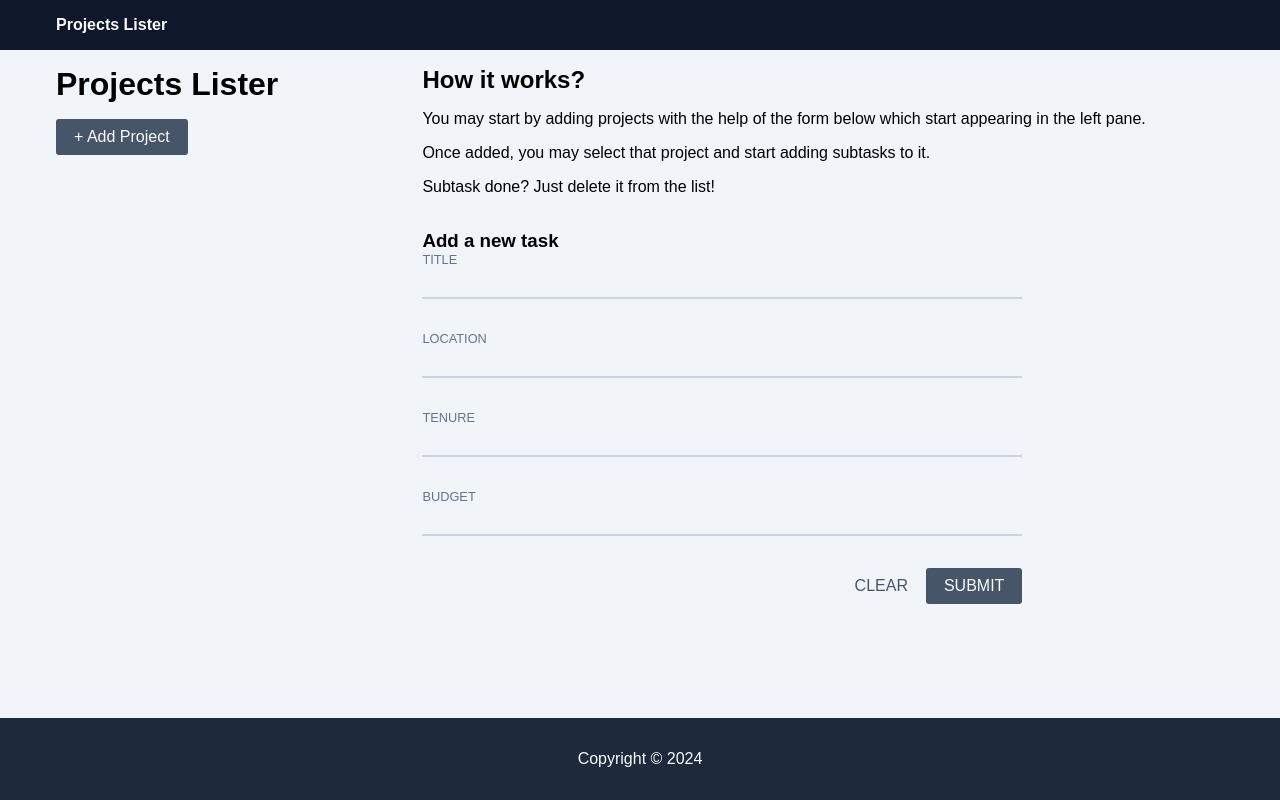
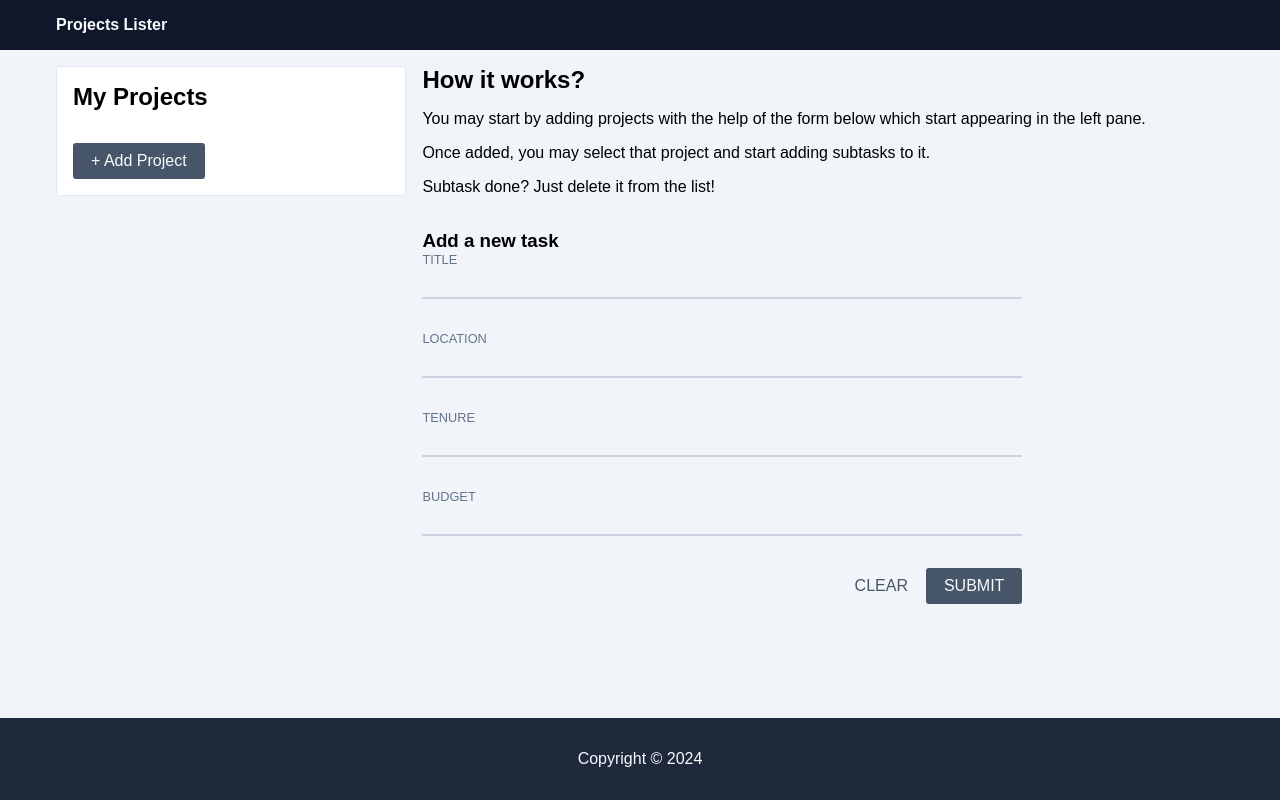
Before and after one commit to sample-react-projects/projects-lister, a React (Vite) app: page / in a window 1280 px wide. Built offline with nearby package versions, Linux system fonts and the light colour scheme.

Commit message:
Fix left rail

```diff
--- /dev/null
+++ b/src/components/left-rail/LeftRail.module.scss
@@ -0,0 +1,5 @@
+.container {
+  display: flex;
+  flex-direction: column;
+  row-gap: 1rem;
+}
--- a/src/components/left-rail/LeftRail.tsx
+++ b/src/components/left-rail/LeftRail.tsx
@@ -6,6 +6,8 @@ import {
   ProjectsContext,
 } from "../../context/ProjectsContextProvider";
 import Projects from "./projects/Projects";
+import Card from "../ui/card/Card";
+import styles from "./LeftRail.module.scss";
 
 const LeftRail: React.FC<{}> = () => {
   const { setActiveProjectId } = useContext<IProjectsContext>(ProjectsContext);
@@ -15,8 +17,10 @@ const LeftRail: React.FC<{}> = () => {
   }
 
   return (
-    <>
-      <h1>Projects Lister</h1>
+    <Card>
+      <div className={styles.container}>
+        <h2>My Projects</h2>
+        <Projects></Projects>
         <Button
           style={{ alignSelf: "flex-start" }}
           variant={Variant.primary}
@@ -24,8 +28,8 @@ const LeftRail: React.FC<{}> = () => {
         >
           + Add Project
         </Button>
-      <Projects></Projects>
-    </>
+      </div>
+    </Card>
   );
 };
 
```
Lines whose indentation alone changed are shown as unchanged.
